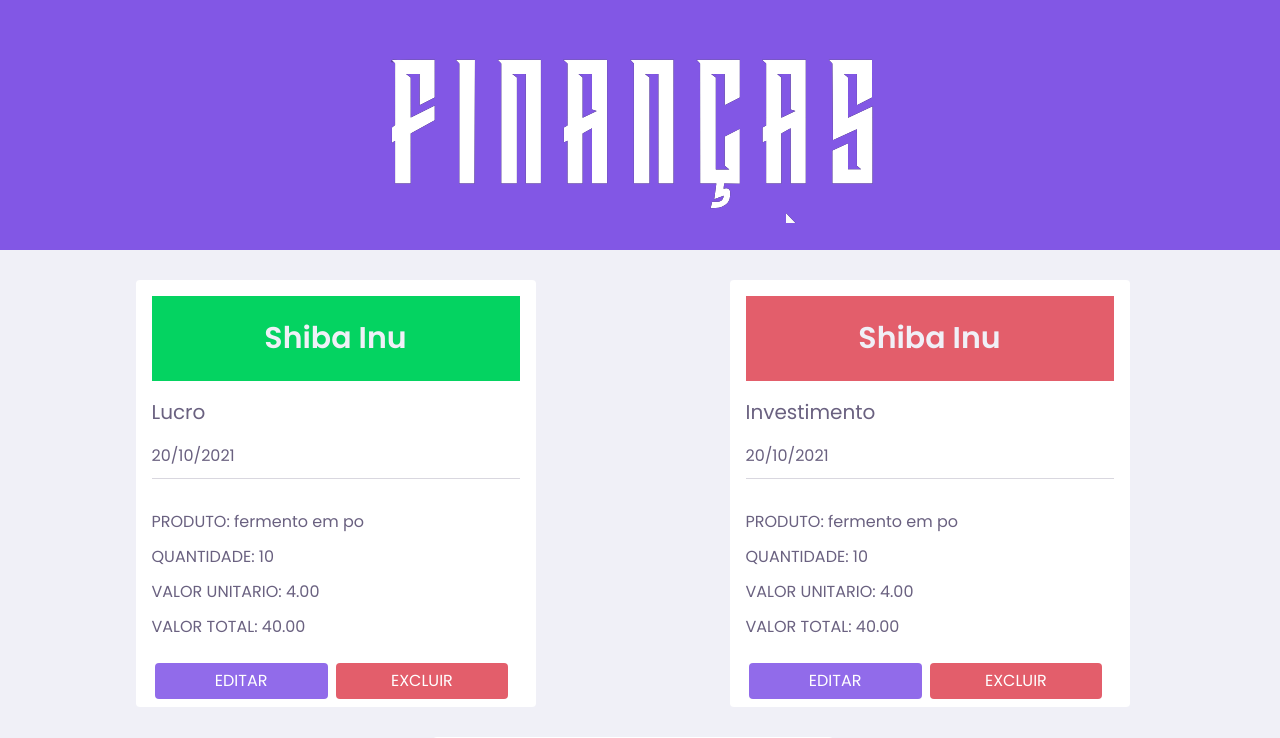
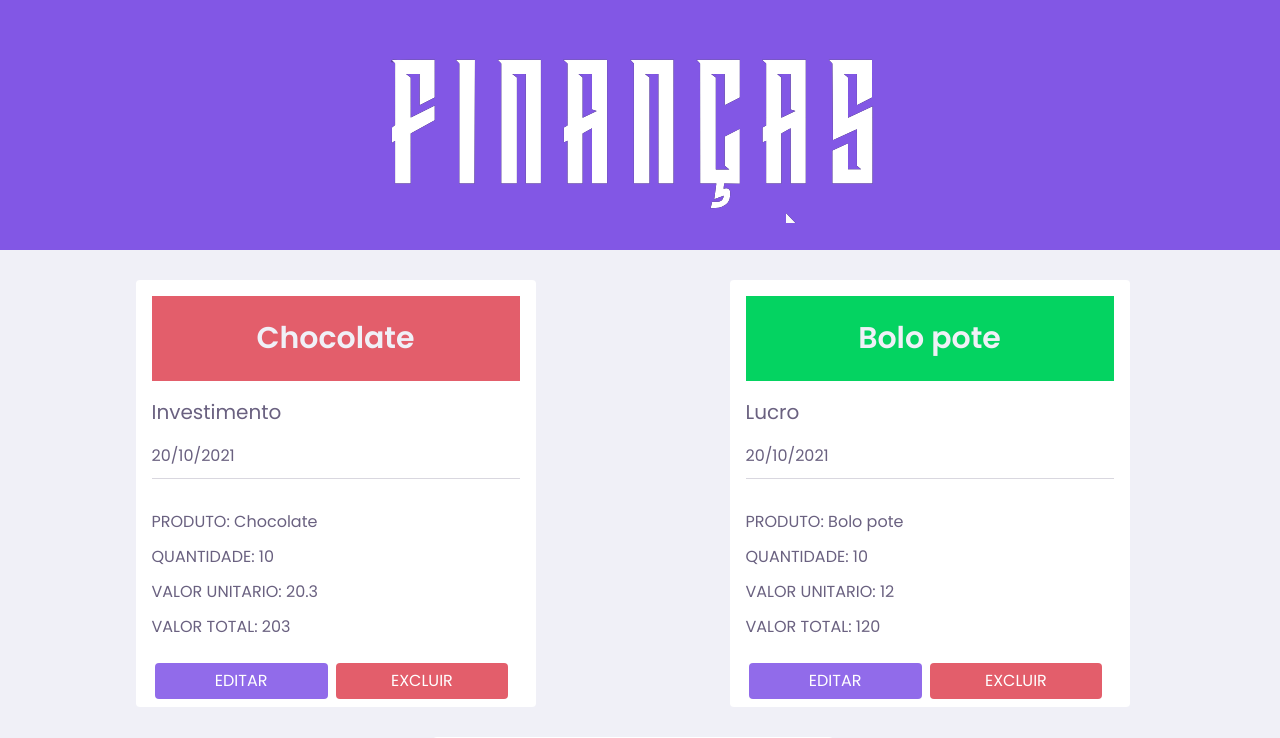
Before and after one commit to AdelmoMenezes123/finance-app, an Angular app: page /finances in a window 1280 px wide. Shown: the top 738 px of the page. Built offline with nearby package versions, Linux system fonts and the light colour scheme.

Commit message:
card dinamico

```diff
--- a/src/app/components/finance/finance-read/finance-read.component.css
+++ b/src/app/components/finance/finance-read/finance-read.component.css
@@ -16,6 +16,7 @@
   font-weight: 700;
   text-align: center;
   margin-bottom: 2rem;
+  color: var(--color-background);
 }
 
 .mat-card .mat-card-subtitle {
@@ -51,3 +52,10 @@
 .mat-card .mat-card-actions button {
   width: 45%;
 }
+
+.green {
+  background: var(--color-secondary) !important;
+}
+.red {
+  background: var(--color-voltar) !important;
+}
--- a/src/app/components/finance/finance-read/finance-read.component.html
+++ b/src/app/components/finance/finance-read/finance-read.component.html
@@ -1,17 +1,19 @@
 <mat-toolbar class="mat-elevation-z4 row gap-row-5 justify-content-around">
-  <mat-card class="example-card">
-    <mat-card-title
-      style="color: var(--color-background); background: var(--color-secondary)"
-      >Shiba Inu</mat-card-title
-    >
-    <mat-card-subtitle>Lucro</mat-card-subtitle>
+  <mat-card class="example-card" *ngFor="let item of dados">
+    <mat-card-title *ngIf="item.status == 'Lucro'" class="green">{{
+      item.titulo
+    }}</mat-card-title>
+    <mat-card-title *ngIf="item.status == 'Investimento'" class="red">{{
+      item.titulo
+    }}</mat-card-title>
+    <mat-card-subtitle>{{ item.status }}</mat-card-subtitle>
     <p>20/10/2021</p>
     <hr />
     <mat-card-content>
-      <p class="text-break">PRODUTO: {{ longText }}</p>
-      <p>QUANTIDADE: 10</p>
-      <p>VALOR UNITARIO: 4.00</p>
-      <p>VALOR TOTAL: 40.00</p>
+      <p class="text-break">PRODUTO: {{ item.titulo }}</p>
+      <p>QUANTIDADE: {{ item.quantidade }}</p>
+      <p>VALOR UNITARIO: {{ item.valor_unitario }}</p>
+      <p>VALOR TOTAL: {{ item.valor_unitario * item.quantidade }}</p>
     </mat-card-content>
     <mat-card-actions>
       <button class="editar" mat-button>EDITAR</button>
@@ -19,7 +21,7 @@
     </mat-card-actions>
   </mat-card>
 
-  <mat-card class="example-card">
+  <!-- <mat-card class="example-card">
     <mat-card-title
       style="color: var(--color-background); background: var(--color-voltar)"
       >Shiba Inu</mat-card-title
@@ -57,5 +59,5 @@
       <button class="editar" mat-button>EDITAR</button>
       <button class="apagar" mat-button>EXCLUIR</button>
     </mat-card-actions>
-  </mat-card>
+  </mat-card> -->
 </mat-toolbar>
--- a/src/app/components/finance/finance-read/finance-read.component.ts
+++ b/src/app/components/finance/finance-read/finance-read.component.ts
@@ -7,7 +7,30 @@ import { Component, OnInit } from '@angular/core';
 })
 export class FinanceReadComponent implements OnInit {
 
-  longText = `fermento em po`;
+  dados = [{
+    titulo: "Chocolate",
+    status: "Investimento",
+    data: new Date(),
+    quantidade: 10,
+    valor_unitario: 20.30,
+    user: "23d896hgd89000300"
+  },
+  {
+    titulo: "Bolo pote",
+    status: "Lucro",
+    data: new Date(),
+    quantidade: 10,
+    valor_unitario: 12.00,
+    user: "23d896hgd89000300"
+  },
+  {
+    titulo: "Leite moca",
+    status: "Investimento",
+    data: new Date(),
+    quantidade: 10,
+    valor_unitario: 20.30,
+    user: "23d896hgd89000300"
+  }];
 
   constructor() { }
 
```
